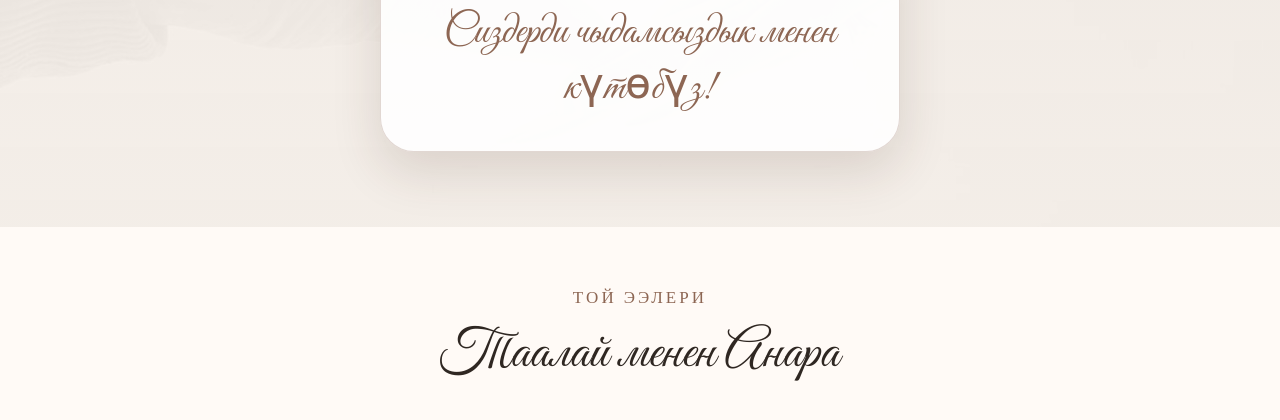
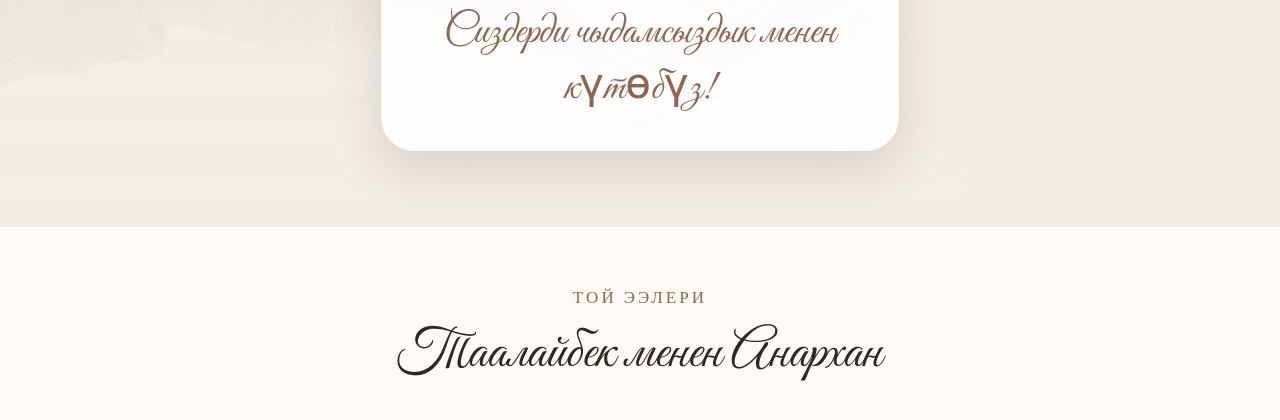
Before and after one commit to candcore/WeddingLetter, a plain HTML site: page index.html in a window 1280 px wide. Shown: the part 3989-4409 px from the top of the page. Drawn offline with nearby package versions, Linux system fonts and the light colour scheme.

Commit message:
Update index.html

```diff
--- a/index.html
+++ b/index.html
@@ -245,8 +245,8 @@ img{max-width:100%;display:block}
   <div class="footer-title lang ky">ТОЙ ЭЭЛЕРИ</div>
   <div class="footer-title lang ru">ХОЗЯЕВА ТОРЖЕСТВА</div>
 
-  <div class="footer-names lang ky">Таалай менен Анара</div>
-  <div class="footer-names lang ru">Таалай и Анара</div>
+  <div class="footer-names lang ky">Таалайбек менен Анархан</div>
+  <div class="footer-names lang ru">Таалайбек менен Анархан</div>
 </footer>
 
 <script>
```
